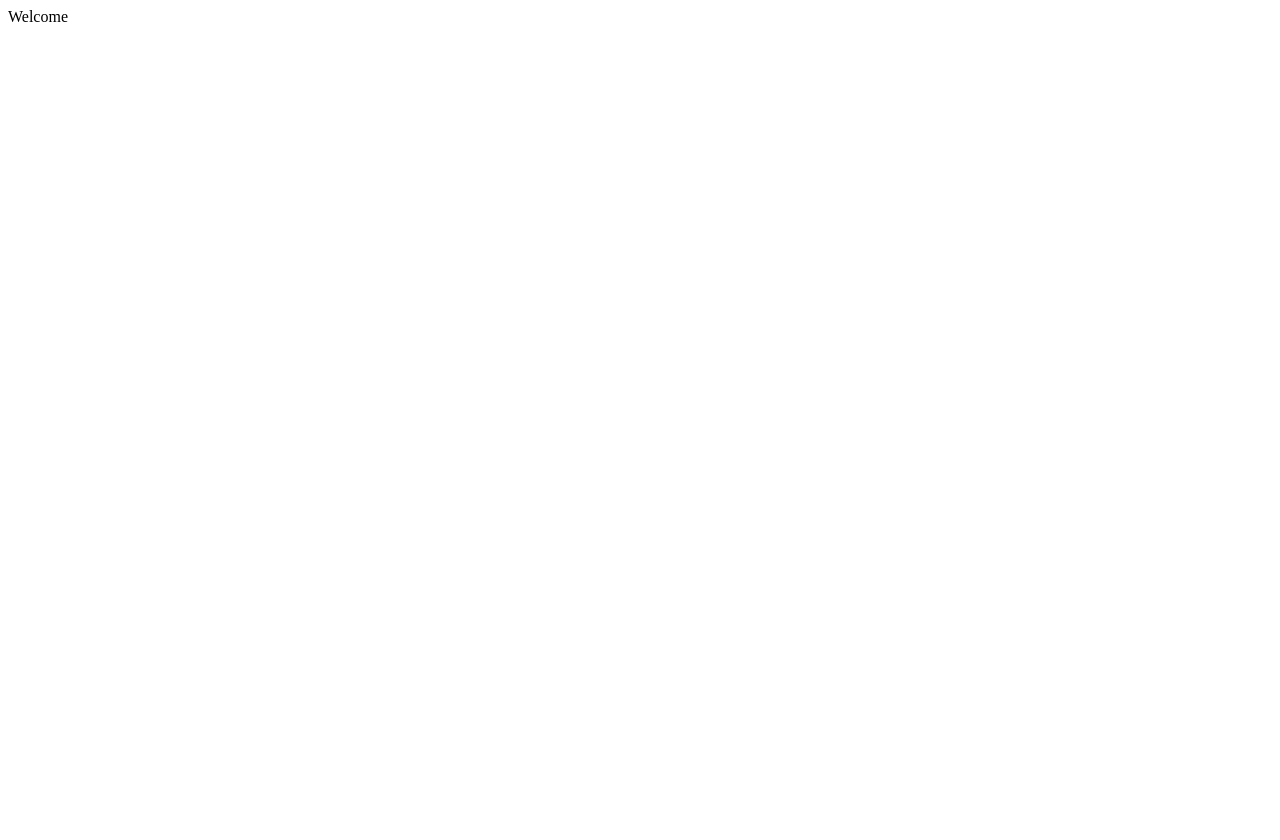
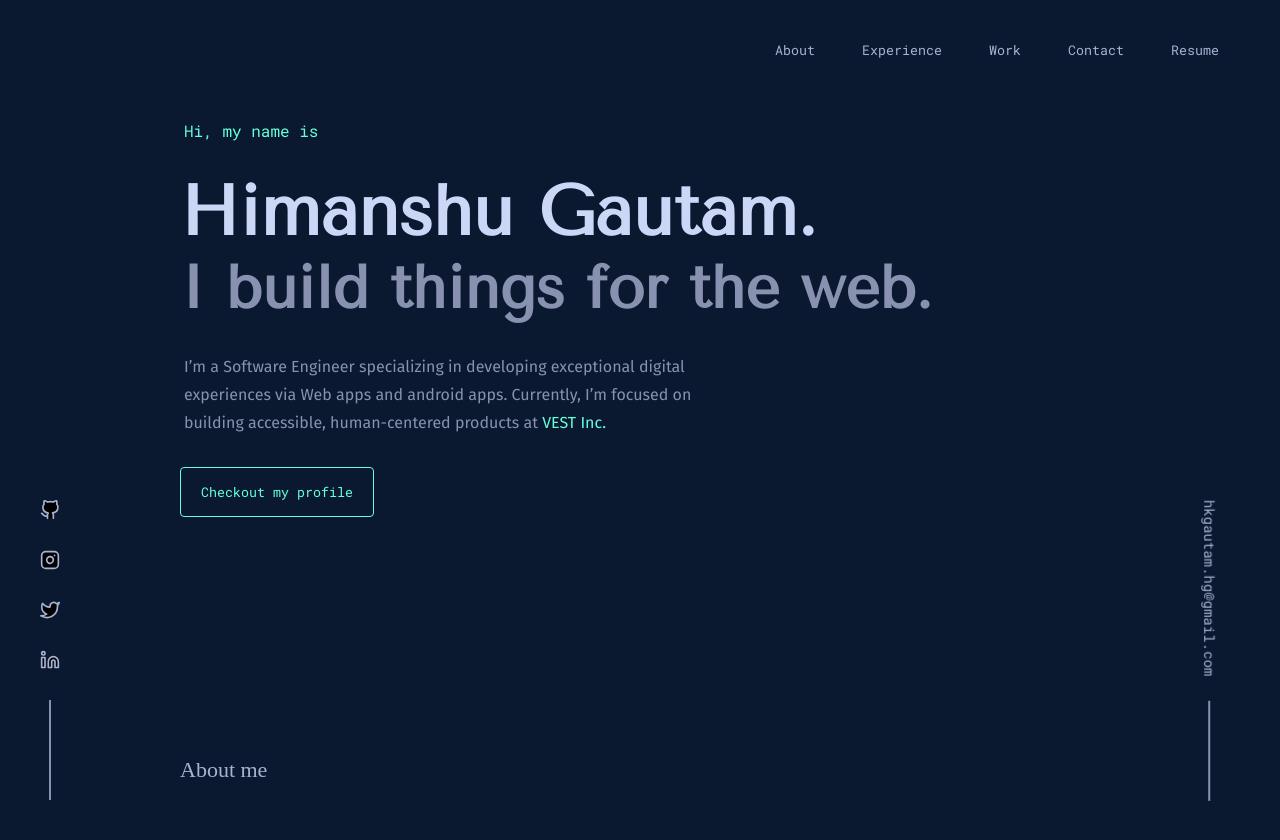
Before and after one commit to hkgautam/MyPortfolio, a plain HTML site: page index.html in a window 1280 px wide. Shown: the top 840 px of the page. Before the commit the page ends 800 px from the top, so only its background shows below. Drawn offline with nearby package versions, Linux system fonts and the light colour scheme.

Commit message:
First section created.

```diff
--- a/index.html
+++ b/index.html
@@ -1 +1,129 @@
-<p>Welcome</p>
+<!DOCTYPE html>
+<html>
+
+<head>
+    <meta charset='utf-8'>
+    <meta http-equiv='X-UA-Compatible' content='IE=edge'>
+    <title>Portfolio</title>
+    <meta name='viewport' content='width=device-width, initial-scale=1'>
+    <link rel="preconnect" href="https://fonts.googleapis.com">
+    <link rel="preconnect" href="https://fonts.gstatic.com" crossorigin>
+    <link href="https://fonts.googleapis.com/css2?family=Roboto+Mono&display=swap" rel="stylesheet">
+    <link href="https://fonts.googleapis.com/css2?family=Fira+Sans&display=swap" rel="stylesheet">
+    <link href="https://fonts.googleapis.com/css2?family=Tenor+Sans&display=swap" rel="stylesheet">
+    <link rel='stylesheet' type='text/css' media='screen' href='main.css'>
+    <script src='main.js'></script>
+</head>
+
+<body>
+    <div class="mynav">
+        <div class="navbuttondiv">
+            <button class="navbutton">About</button>
+            <button class="navbutton">Experience</button>
+            <button class="navbutton">Work</button>
+            <button class="navbutton">Contact</button>
+            <button class="navbutton">Resume</button>
+        </div>
+    </div>
+
+    <!-- <div class="logo">
+        <div class="logo-upper">
+            <p>HG</p>
+        </div>
+        <div class="logo-lower">
+        </div>
+    </div> -->
+
+    <!-- <div class="main">
+        <div class="left-pane">
+            <img class="photo" src="photo.png">
+        </div>
+        <div class="right-pane">
+            <div class="namediv">
+                <p class="name">Himanshu Gautam</p>
+                <p class="designation">Associate Software Engineer @ Vest Inc.</p>
+            </div>
+        </div>
+        <div class="centerline"></div>
+    </div>
+    <div class="tilt-line"></div>
+    <div>
+    </div> -->
+
+    <div class="content">
+        <div>
+            <p id="hi" class="colorgreen">Hi, my name is</p>
+            <p id="name" class="colorlightestslate">Himanshu Gautam.</p>
+            <p id="desc" class="colorslate">I build things for the web.</p>
+            <p id="desc2" class="colorslate">I’m a Software Engineer specializing in developing exceptional digital
+                <br>experiences via Web apps and android apps. Currently, I’m focused on <br>building accessible,
+                human-centered products at <a href="https://www.google.com/">VEST Inc.</a></p>
+
+            <button class="mybutton">Checkout my profile</button>
+        </div>
+
+        <div class="aboutme">
+            <p class="sectionheading">About me</p>
+
+        </div>
+
+    </div>
+
+
+
+
+
+
+
+    <div class="contact">
+        <svg class="contacticon" xmlns="http://www.w3.org/2000/svg" role="img" viewBox="0 0 24 24" fill="none"
+            stroke="#a8b2d1" stroke-width="2" stroke-linecap="round" stroke-linejoin="round"
+            class="feather feather-github">
+            <title>GitHub</title>
+            <path
+                d="M9 19c-5 1.5-5-2.5-7-3m14 6v-3.87a3.37 3.37 0 0 0-.94-2.61c3.14-.35 6.44-1.54 6.44-7A5.44 5.44 0 0 0 20 4.77 5.07 5.07 0 0 0 19.91 1S18.73.65 16 2.48a13.38 13.38 0 0 0-7 0C6.27.65 5.09 1 5.09 1A5.07 5.07 0 0 0 5 4.77a5.44 5.44 0 0 0-1.5 3.78c0 5.42 3.3 6.61 6.44 7A3.37 3.37 0 0 0 9 18.13V22">
+            </path>
+        </svg>
+
+        <svg class="contacticon" xmlns="http://www.w3.org/2000/svg" role="img" viewBox="0 0 24 24" fill="none"
+            stroke="#a8b2d1" stroke-width="2" stroke-linecap="round" stroke-linejoin="round"
+            class="feather feather-instagram">
+            <title>Instagram</title>
+            <rect x="2" y="2" width="20" height="20" rx="5" ry="5"></rect>
+            <path d="M16 11.37A4 4 0 1 1 12.63 8 4 4 0 0 1 16 11.37z"></path>
+            <line x1="17.5" y1="6.5" x2="17.51" y2="6.5"></line>
+        </svg>
+
+        <svg class="contacticon" xmlns="http://www.w3.org/2000/svg" role="img" viewBox="0 0 24 24" fill="none"
+            stroke="#a8b2d1" stroke-width="2" stroke-linecap="round" stroke-linejoin="round"
+            class="feather feather-twitter">
+            <title>Twitter</title>
+            <path
+                d="M23 3a10.9 10.9 0 0 1-3.14 1.53 4.48 4.48 0 0 0-7.86 3v1A10.66 10.66 0 0 1 3 4s-4 9 5 13a11.64 11.64 0 0 1-7 2c9 5 20 0 20-11.5a4.5 4.5 0 0 0-.08-.83A7.72 7.72 0 0 0 23 3z">
+            </path>
+        </svg>
+
+        <svg class="contacticon" xmlns="http://www.w3.org/2000/svg" role="img" viewBox="0 0 24 24" fill="none"
+            stroke="#a8b2d1" stroke-width="2" stroke-linecap="round" stroke-linejoin="round"
+            class="feather feather-linkedin">
+            <title>LinkedIn</title>
+            <path d="M16 8a6 6 0 0 1 6 6v7h-4v-7a2 2 0 0 0-2-2 2 2 0 0 0-2 2v7h-4v-7a6 6 0 0 1 6-6z"></path>
+            <rect x="2" y="9" width="4" height="12"></rect>
+            <circle cx="4" cy="4" r="2"></circle>
+        </svg>
+
+        <div class="line">
+        </div>
+    </div>
+
+    <div class="email">
+        <div class="mailid">
+            <p>hkgautam.hg@gmail.com</p>
+        </div>
+        <div class="lineh">
+        </div>
+    </div>
+
+</body>
+
+</html>
--- /dev/null
+++ b/main.css
@@ -0,0 +1,331 @@
+:root {
+    --dark-navy: #020c1b;
+    --navy: #0a192f;
+    --light-navy: #112240;
+    --lightest-navy: #233554;
+    --navy-shadow: rgba(2,12,27,0.7);
+    --dark-slate: #495670;
+    --slate: #8892b0;
+    --light-slate: #a8b2d1;
+    --lightest-slate: #ccd6f6;
+    --white: #e6f1ff;
+    --green: #64ffda;
+    --green-tint: rgba(8, 14, 12, 0.1);
+    --pink: #f57dff;
+    --blue: #57cbff;
+    --font-main: "Tenor Sans","Inter","San Francisco","SF Pro Text",-apple-system,system-ui,sans-serif;
+    --font-sans: "Fira Sans","Inter","San Francisco","SF Pro Text",-apple-system,system-ui,sans-serif;
+    --font-mono: "Roboto Mono","Fira Code","Fira Mono","Roboto Mono",monospace;
+    --fz-xxs: 12px;
+    --fz-xs: 13px;
+    --fz-sm: 14px;
+    --fz-md: 16px;
+    --fz-lg: 18px;
+    --fz-xl: 20px;
+    --fz-xxl: 22px;
+    --fz-heading: 32px;
+    --border-radius: 4px;
+    --nav-height: 100px;
+    --nav-scroll-height: 70px;
+    --tab-height: 42px;
+    --tab-width: 120px;
+    --easing: cubic-bezier(0.645,0.045,0.355,1);
+    --transition: all 0.25s cubic-bezier(0.645,0.045,0.355,1);
+    --hamburger-width: 30px;
+    --ham-before: top 0.1s ease-in 0.25s,opacity 0.1s ease-in;
+    --ham-before-active: top 0.1s ease-out,opacity 0.1s ease-out 0.12s;
+    --ham-after: bottom 0.1s ease-in 0.25s,transform 0.22s cubic-bezier(0.55,0.055,0.675,0.19);
+    --ham-after-active: bottom 0.1s ease-out,transform 0.22s cubic-bezier(0.215,0.61,0.355,1) 0.12s;
+}
+body{
+    height: 500vh;
+    margin: 0;
+    background-color: var(--navy);
+}
+
+.logo{
+    height: 140px;
+    width: 80px;
+    position: absolute;
+    top: 0;
+    margin-left: 50px;
+    background-color: var(--green);
+}
+
+.logo-upper{
+    height: 60px;
+    width: 80px;
+    /* font-family: Roboto Mono; */
+    font-size: 30px;
+    display: flex;
+    justify-content: center;
+
+}
+.logo-lower{
+    height: 80px;
+    width: 0px;
+    border-top: 40px solid var(--green);
+    border-right: 40px solid var(--navy);
+    border-bottom: 40px solid var(--navy);
+    border-left: 40px solid var(--navy);
+}
+
+.mynav{
+    height: var(--nav-height);
+    width: 100%;
+    display: flex;
+    align-items: center;
+    background-color: var(--navy);
+    z-index: 10;
+    /* box-shadow: 2px 2px 2px red; */
+}
+
+.navbuttondiv{
+    position: absolute;
+    display: flex;
+    right: 55px;
+    justify-content: center;
+}
+
+.navbutton{
+    /* width: 100px; */
+    color: var(--light-slate);
+    background: transparent;
+    border: none;
+    margin-left: 35px;
+    font-family: var(--font-mono);
+}
+.content{
+    height: 100%;
+    width: calc(100%-360px);
+    padding-left: 180px;
+    padding-right: 180px;
+    padding-top: 20px;
+}
+
+#hi{
+    margin: 0px 0px 30px 4px;
+    font-weight: 400;
+    font-family: Roboto Mono;
+    font-family: var(--font-mono);
+    font-size: clamp(var(--fz-sm),5vw,var(--fz-md));
+}
+
+#name{
+    margin: 0px 0px 0px 0px;
+    font-weight: 600;
+    font-family: var(--font-main);
+    font-size: clamp(40px, 8vw, 70px);
+}
+
+#desc{
+    margin: 0px 0px 30px 0px;
+    font-weight: 600;
+    font-family: var(--font-main);
+    font-size: clamp(40px, 8vw, 60px);
+}
+
+#desc2{
+    margin: 0px 0px 30px 4px;
+    font-weight: 400;
+    font-family: var(--font-sans);
+    font-size: clamp(12px, 8vw, 16px);
+    line-height: 28px;
+}
+
+a{
+    color: var(--green);
+    font-weight: 400;
+    text-decoration: none;
+}
+
+.mybutton{
+    padding: 15px 20px 15px 20px;
+    background-color: transparent;
+    color: var(--green);
+    font-family: var(--font-mono);
+    border: 1px solid var(--green);
+    border-radius: 4px;
+}
+
+.aboutme{
+
+    margin-top: 240px;
+}
+
+.sectionheading{
+    font-size: var(--fz-xxl);
+    color: var(--light-slate);
+}
+
+
+
+
+
+
+
+
+
+
+
+
+
+
+
+
+
+.colorgreen{
+    color: var(--green);
+}
+.colorslate{
+    color: var(--slate);
+}
+.colorlightslate{
+    color: var(--light-slate);
+}
+.colorlightestslate{
+    color: var(--lightest-slate);
+}
+
+.contact{
+    position: fixed;
+    left: 0;
+    bottom: 0;
+    margin-left: 40px;
+    display: grid;
+    grid-gap: 30px;
+    justify-content: center;
+}
+
+.email{
+    position: fixed;
+    bottom: 140px;
+    right: 0;
+    margin-right: -80px;
+    display: flex;
+    grid-gap: 25px;
+    align-items: center;
+    transform: rotate(90deg);
+}
+
+.mailid{
+    color: var(--light-slate);
+    font-family: var(--font-mono);
+    font-size: 14px;
+}
+
+.mailid p{
+    margin: 0px;
+}
+.contacticon{
+    width: 20px;
+    height: 20px;
+}
+
+.line{
+    width: 2px;
+    height: 100px;
+    background-color: var(--slate);
+    margin-left: 9px;
+}
+
+.lineh{
+    width: 100px;
+    height: 2px;
+    background-color: var(--slate);
+}
+
+svg.feather {
+    fill: none;
+}
+
+svg {
+    width: 100%;
+    height: 100%;
+    fill: currentcolor;
+    vertical-align: middle;
+}
+
+
+
+
+
+
+
+
+
+
+
+
+
+
+
+
+/* .main{
+    height: 450px;
+    width: 100%;
+    background-color: var(--navy);
+    z-index: 1;
+}
+
+.left-pane{
+    width: 35%;
+    position: absolute;
+    z-index: 2;
+    display: flex;
+    align-content: center;
+    justify-content: center;
+}
+.right-pane{
+    width: 65%;
+    right: 0;
+    position: absolute;
+    z-index: 2;
+}
+
+.photo{
+    height: 50%;
+    width: 50%;
+    border-radius: 50%;
+    margin-top: 100px;
+    margin-left: 100px;
+}
+
+.centerline{
+    height: 350px;
+    width: 2px;
+    background-color: white;
+    position: absolute;
+    left: 35%;
+    margin-left: 30px;
+    z-index: 5;
+    margin-top: 50px;
+    border-radius: 50%;
+
+}
+
+.tilt-line{
+    height: 60px;
+    width: 100%;
+    background-color: var(--lightest-navy);
+    transform: rotate(358deg);
+    position: relative;
+    top: -30px;
+}
+
+.namediv{
+    z-index: 5;
+    position: absolute;
+    top: 20%;
+    left: 20%;
+}
+
+.name{
+    height: 35px;
+    font-size: 50px;
+    font-family: Ubuntu;
+}
+.designation{
+    font-family: Dongle;
+    font-size: 35px;
+} */
```
